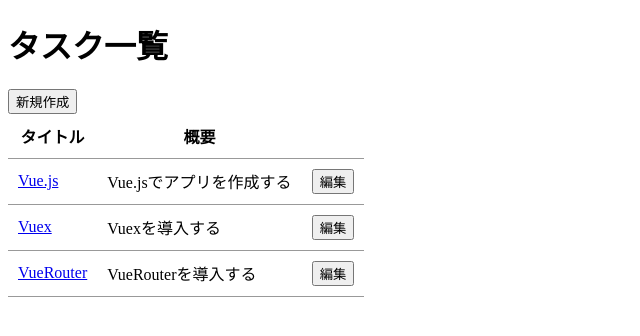
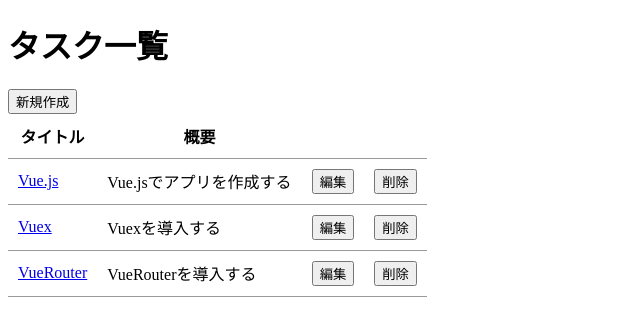
Before and after one commit to TomokoNakatani/vue-todo-app, a Vue app: page / in a window 1280 px wide. Shown: the top 336 px of the page, without its empty margins (0-640 px from the left). Built offline with nearby package versions, Linux system fonts and the light colour scheme.

Commit message:
削除ボタンを追加

```diff
--- a/src/components/List.vue
+++ b/src/components/List.vue
@@ -22,16 +22,27 @@
             <button>編集</button>
           </router-link>
         </td>
+        <td>
+          <input type="submit" @click="deleteTask(index)" value="削除" />
+        </td>
       </tr>
     </table>
   </div>
 </template>
 
 <script>
-import { mapGetters } from "vuex";
+import { mapGetters, mapActions } from "vuex";
 
 export default {
   name: "List",
+  methods: {
+    ...mapActions(["deleteTasks"]),
+    deleteTask(index) {
+      if (confirm("本当に削除しますか？")) {
+        this.deleteTasks(index);
+      }
+    },
+  },
   computed: {
     ...mapGetters({
       tasks: "getTasks",
--- a/src/store/index.js
+++ b/src/store/index.js
@@ -23,6 +23,9 @@ const store = new Vuex.Store({
     updateTasks({ commit }, params) {
       commit("updateTasks", params);
     },
+    deleteTasks({ commit }, index) {
+      commit("deleteTasks", index);
+    },
   },
   mutations: {
     addTasks(state, params) {
@@ -31,6 +34,9 @@ const store = new Vuex.Store({
     updateTasks(state, { taskId, ...params }) {
       state.tasks[taskId] = params;
     },
+    deleteTasks(state, index) {
+      state.tasks.splice(index, 1);
+    },
   },
 });
 
```
